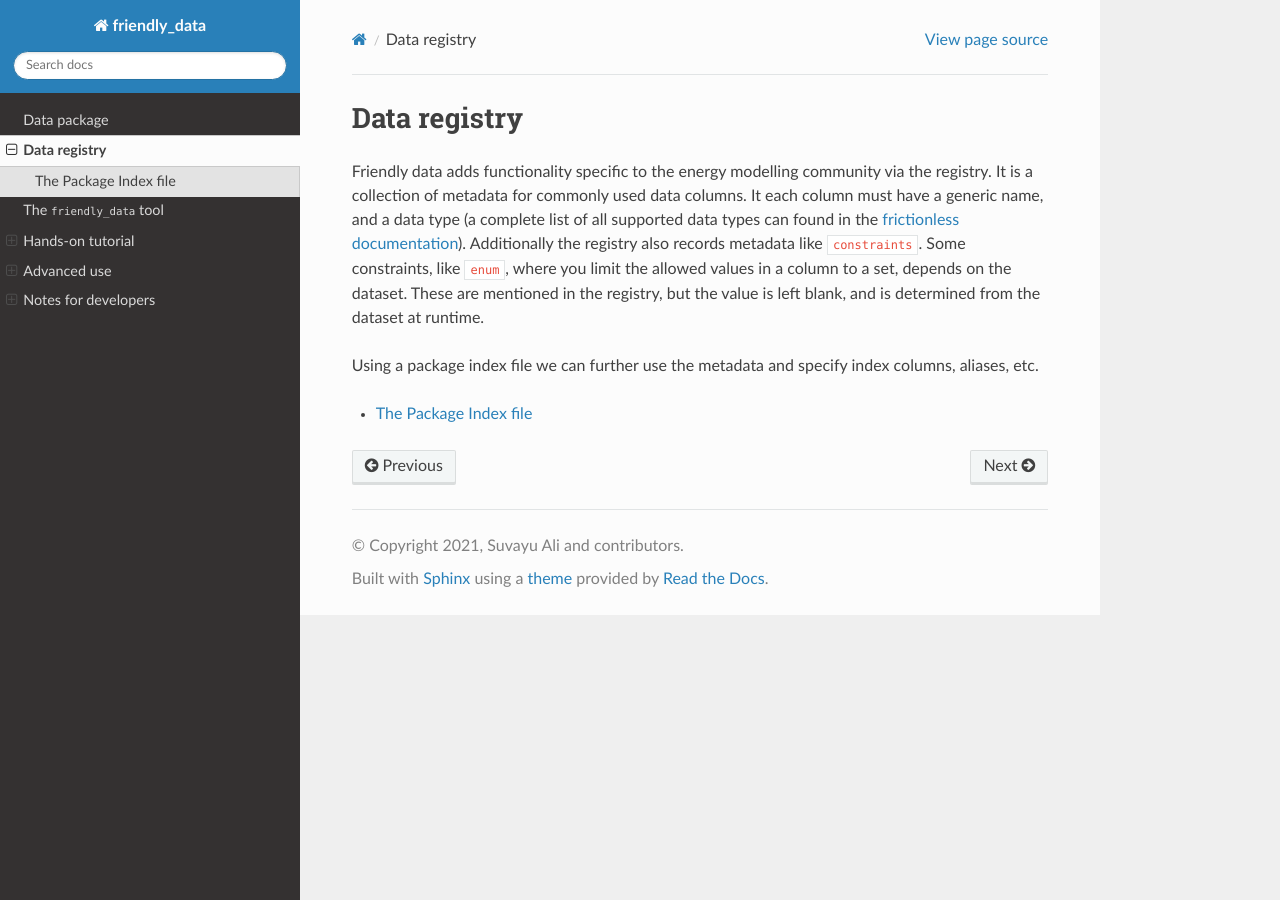
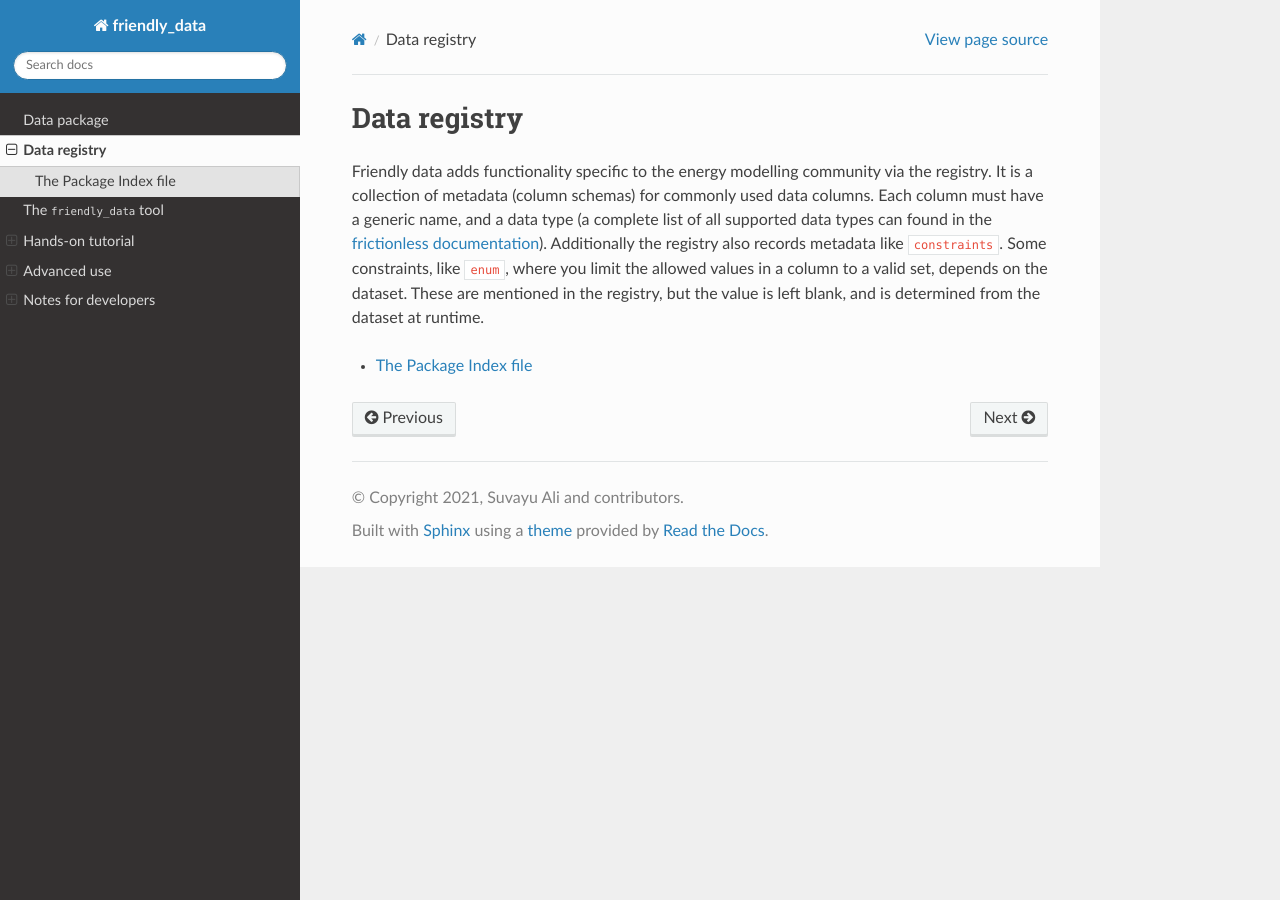
Before and after one commit to sentinel-energy/friendly_data, a Sphinx documentation site: the page built from doc/registry.rst, in a window 1280 px wide. Built offline with Sphinx 7.4.7 and the Read the Docs theme 2.0.0, drawn with Linux system fonts in a browser that asks for light colours; pages that are not in the unit, such as notebooks, are missing from menus.

Commit message:
doc: revise basic documentation, add CLI section

```diff
--- a/doc/intro.rst
+++ b/doc/intro.rst
@@ -5,14 +5,14 @@ Frictionless energy data, or ``friendly_data``, is two things:
 
 Its design goal is a common medium to facilitate the flow of data between energy and environmental models in a way that can be automated, while able to deal with the fact that different models use different internal data formats, unit conventions, or variable naming schemes.
 
-.. figure:: _static/images/friendly_data_schematic_alt.png
+.. figure:: _static/images/friendly_data_schematic_alt_2.png
    :width: 90%
    :align: center
 
    A typical data package consists of a collection of datasets, and
    related metadata.  There are two kinds of metadata: a) package wide
    semantic information providing context, terms of use, etc, and b)
-   structural information about the included datasets.
+   structural information about the included datasets, or schema.
 
 
 Friendly data packages
--- a/doc/registry.rst
+++ b/doc/registry.rst
@@ -4,17 +4,15 @@ Data registry
 =============
 
 Friendly data adds functionality specific to the energy modelling
-community via the registry.  It is a collection of metadata for
-commonly used data columns.  It each column must have a generic name,
-and a data type (a complete list of all supported data types can found
-in the `frictionless documentation`_).  Additionally the registry also
-records metadata like ``constraints``.  Some constraints, like
-``enum``, where you limit the allowed values in a column to a set,
-depends on the dataset.  These are mentioned in the registry, but the
-value is left blank, and is determined from the dataset at runtime.
-
-Using a package index file we can further use the metadata and specify
-index columns, aliases, etc.
+community via the registry.  It is a collection of metadata (column
+schemas) for commonly used data columns.  Each column must have a
+generic name, and a data type (a complete list of all supported data
+types can found in the `frictionless documentation`_).  Additionally
+the registry also records metadata like ``constraints``.  Some
+constraints, like ``enum``, where you limit the allowed values in a
+column to a valid set, depends on the dataset.  These are mentioned in
+the registry, but the value is left blank, and is determined from the
+dataset at runtime.
 
 .. toctree::
    :maxdepth: 1
@@ -22,6 +20,7 @@ index columns, aliases, etc.
    api/registry
    api/index-file
 
-.. api/registry is auto-generated during a CI run
+..
+   api/registry is auto-generated during a CI run
 
 .. _`frictionless documentation`: https://specs.frictionlessdata.io/table-schema/
```
Also changed, not shown: doc/api/index-file.rst (+13 -3 lines), doc/cli.rst (+71 -1 lines), doc/data-package.rst (+28 -27 lines).
